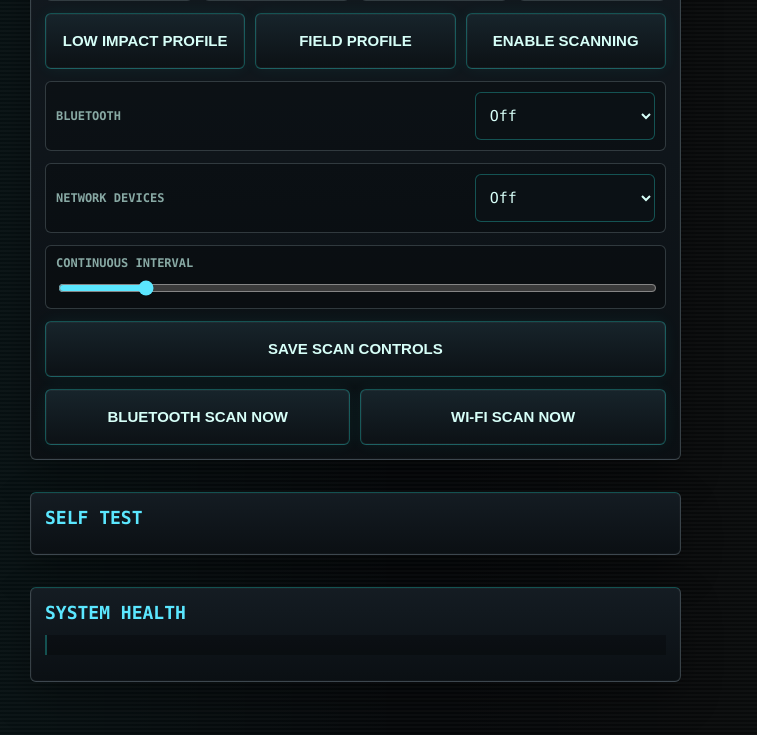
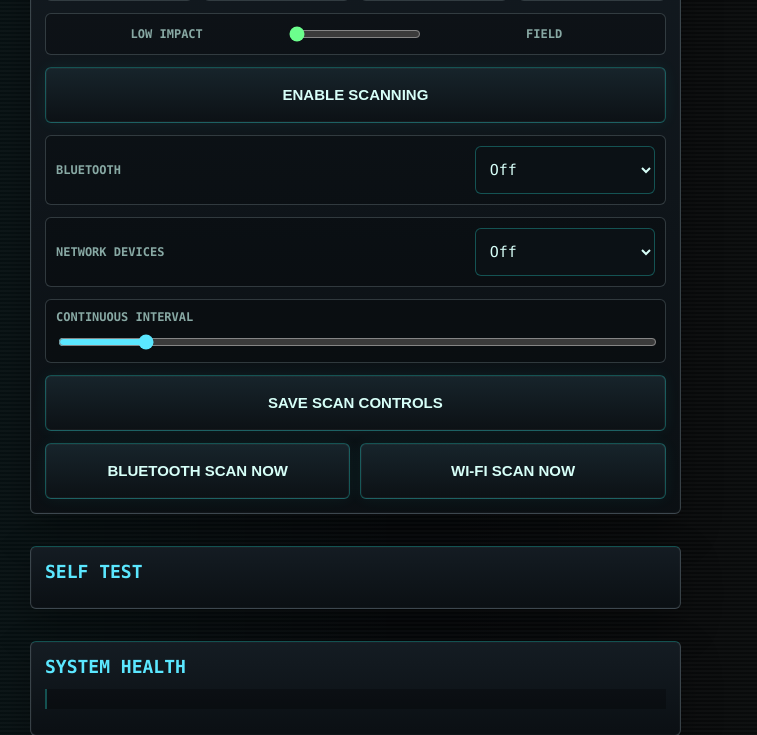
Before and after one commit to jfergs/gridrunner, a FastAPI app: template web/templates/index.html in a window 1280 px wide. Shown: the part 1690-2425 px from the top of the page, without its empty margins (0-757 px from the left). Run offline with FastAPI, Linux system fonts and the light colour scheme; the template is opened without the code that fills it, so the values that code supplies are empty.

Commit message:
Use slider for scan profile selection

```diff
--- a/web/templates/index.html
+++ b/web/templates/index.html
@@ -188,6 +188,28 @@
       width: 100%;
       accent-color: var(--cyan);
     }
+    .profile-switch {
+      display: grid;
+      grid-template-columns: 1fr auto 1fr;
+      gap: 10px;
+      align-items: center;
+      margin-top: 12px;
+      padding: 10px;
+      border: 1px solid rgba(122, 139, 145, 0.35);
+      border-radius: 6px;
+      background: rgba(0, 0, 0, 0.22);
+    }
+    .profile-switch span {
+      color: var(--muted);
+      font-size: 12px;
+      font-weight: 700;
+      text-align: center;
+      text-transform: uppercase;
+    }
+    .profile-switch input[type="range"] {
+      width: min(132px, 28vw);
+      accent-color: var(--green);
+    }
     button {
       width: 100%;
       min-height: 56px;
@@ -375,11 +397,6 @@
       color: var(--green);
       font-size: 12px;
       line-height: 1.4;
-    }
-    .button-active {
-      border-color: var(--green);
-      color: var(--green);
-      box-shadow: inset 0 0 0 1px rgba(108, 255, 141, 0.18), 0 0 16px rgba(108, 255, 141, 0.08);
     }
     .button-busy {
       border-color: var(--amber);
@@ -762,17 +779,14 @@
           <div class="telemetry"><span>Last Run</span><strong id="scan-last-run-value">{{ scans.last_run_message|default('last scan never') }}</strong></div>
           <div class="telemetry"><span>Modes</span><strong id="scan-modes-value">{{ scans.mode_summary|default('Bluetooth off; Network Devices off') }}</strong></div>
         </div>
+        <form method="post" action="/scans" class="profile-switch" data-scan-action="profile">
+          <span>Low Impact</span>
+          <input id="scan-profile-switch" name="profile_position" type="range" min="0" max="1" step="1" value="{% if scan_profile.id == 'field' %}1{% else %}0{% endif %}" aria-label="Scan profile">
+          <span>Field</span>
+          <input id="scan-profile-action" type="hidden" name="action" value="{% if scan_profile.id == 'field' %}profile:field{% else %}profile:low-impact{% endif %}">
+          <input type="hidden" name="confirm_token" value="{{ form_action_token }}">
+        </form>
         <div class="actions">
-        <form method="post" action="/scans" data-scan-action="profile:low-impact">
-          <input type="hidden" name="action" value="profile:low-impact">
-          <input type="hidden" name="confirm_token" value="{{ form_action_token }}">
-          <button id="scan-profile-low-impact" class="{% if scan_profile.id == 'low-impact' %}button-active{% endif %}">Low Impact Profile</button>
-        </form>
-        <form method="post" action="/scans" data-scan-action="profile:field">
-          <input type="hidden" name="action" value="profile:field">
-          <input type="hidden" name="confirm_token" value="{{ form_action_token }}">
-          <button id="scan-profile-field" class="{% if scan_profile.id == 'field' %}button-active{% endif %}">Field Profile</button>
-        </form>
         <form method="post" action="/scans" data-scan-action="toggle">
           <input type="hidden" name="action" value="toggle">
           <input type="hidden" name="confirm_token" value="{{ form_action_token }}">
@@ -938,8 +952,8 @@
       const lastRunValue = document.getElementById("scan-last-run-value");
       const modesValue = document.getElementById("scan-modes-value");
       const toggleButton = document.getElementById("scan-toggle-button");
-      const lowImpactButton = document.getElementById("scan-profile-low-impact");
-      const fieldButton = document.getElementById("scan-profile-field");
+      const profileSwitch = document.getElementById("scan-profile-switch");
+      const profileAction = document.getElementById("scan-profile-action");
 
       function setNotice(message) {
         if (!notice) {
@@ -967,14 +981,18 @@
         if (lastRunValue) lastRunValue.textContent = controls.last_run_message || "last scan never";
         if (modesValue) modesValue.textContent = controls.mode_summary || "Bluetooth off; Network Devices off";
         if (toggleButton) toggleButton.textContent = state === "armed" ? "Disable Scanning" : "Enable Scanning";
-        if (lowImpactButton) lowImpactButton.classList.toggle("button-active", profile.id === "low-impact");
-        if (fieldButton) fieldButton.classList.toggle("button-active", profile.id === "field");
+        if (profileSwitch) profileSwitch.value = profile.id === "field" ? "1" : "0";
+        if (profileAction) profileAction.value = profile.id === "field" ? "profile:field" : "profile:low-impact";
       }
 
       async function submitScanForm(form) {
         const button = form.querySelector("button");
         const idleLabel = button && button.dataset.idleLabel ? button.dataset.idleLabel : "";
         const busyLabel = button ? button.dataset.busyLabel || "Working..." : "";
+        const timeoutController = window.AbortController ? new AbortController() : null;
+        const timeoutId = timeoutController ? window.setTimeout(function () {
+          timeoutController.abort();
+        }, 45000) : null;
         if (button) {
           button.disabled = true;
           button.classList.add("button-busy");
@@ -989,6 +1007,7 @@
             body: body,
             credentials: "same-origin",
             headers: { "Accept": "application/json" },
+            signal: timeoutController ? timeoutController.signal : undefined,
           });
           if (!response.ok) {
             throw new Error("scan action failed");
@@ -1001,8 +1020,15 @@
             output.textContent = payload.output;
           }
         } catch (error) {
-          setNotice(error.message || "Scan action failed.");
+          if (error.name === "AbortError") {
+            setNotice("Scan timed out. Check the event service logs.");
+          } else {
+            setNotice(error.message || "Scan action failed.");
+          }
         } finally {
+          if (timeoutId) {
+            window.clearTimeout(timeoutId);
+          }
           if (button) {
             button.disabled = false;
             button.classList.remove("button-busy");
@@ -1019,6 +1045,13 @@
           submitScanForm(form);
         });
       });
+
+      if (profileSwitch && profileAction) {
+        profileSwitch.addEventListener("change", function () {
+          profileAction.value = profileSwitch.value === "1" ? "profile:field" : "profile:low-impact";
+          submitScanForm(profileSwitch.form);
+        });
+      }
     }());
   </script>
 </body>
```
Also changed, not shown: tests/test_template_render.py (+3 -1 lines).
